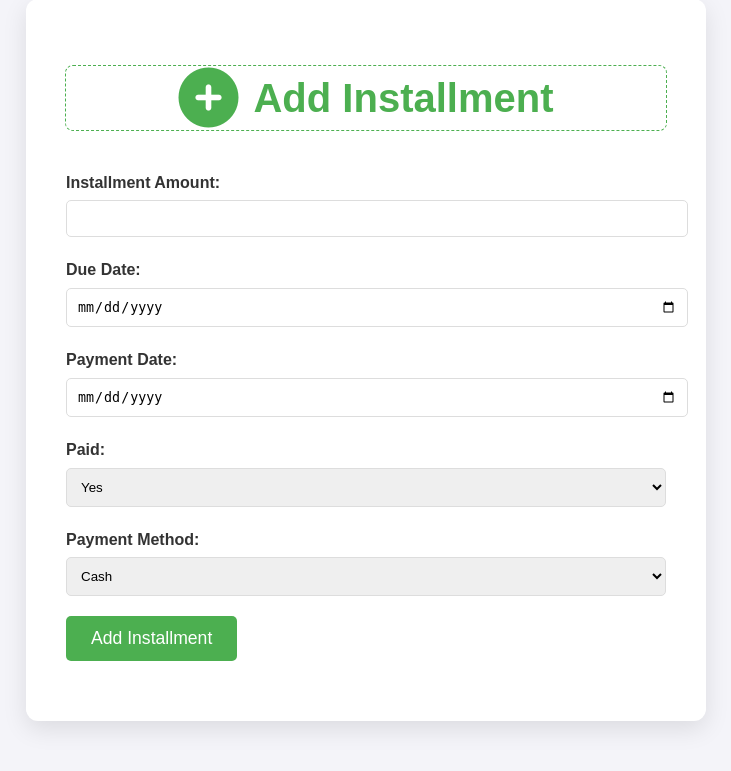
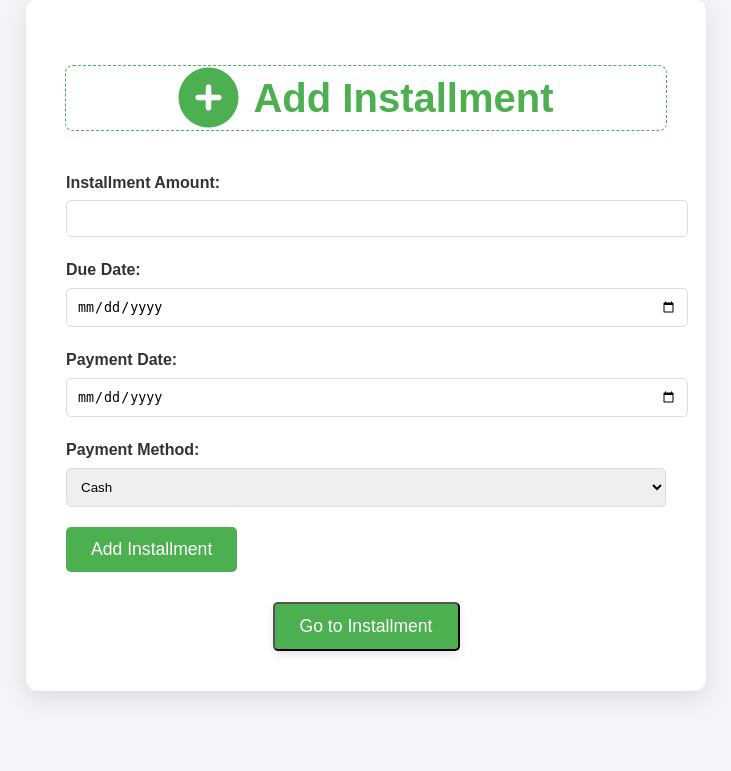
Before and after one commit to AhsanUddin200/olpp-, a PHP site: page /add_installment.php in a window 1280 px wide. Shown: the part 51-822 px from the top of the page, without its empty margins (274-1005 px from the left). After the commit the page ends 750 px from the top, so only its background shows below. Run offline with PHP 8.4, Linux system fonts and the light colour scheme; data that the repository does not hold is empty.

Commit message:
Work Done

```diff
--- a/add_installment.php
+++ b/add_installment.php
@@ -1,3 +1,54 @@
+        <?php
+        // Database connection
+        $servername = "localhost";
+        $username = "root"; // Your database username
+        $password = ""; // Your database password
+        $dbname = "olpp_db"; // Your database name
+
+        // Create connection
+        $conn = new mysqli($servername, $username, $password, $dbname);
+
+        // Check connection
+        if ($conn->connect_error) {
+            die("Connection failed: " . $conn->connect_error);
+        }
+
+        // Initialize user ID (make sure this is set correctly)
+        $user_id = 1; // Set this to the correct user ID based on your application's logic
+
+        // Prepare and bind
+        if ($_SERVER["REQUEST_METHOD"] == "POST") {
+            // Retrieve form data
+            $amount = $_POST['amount'];
+            $due_date = $_POST['due_date'];
+            $payment_date = $_POST['payment_date'];
+            $payment_method = $_POST['payment_method'];
+
+            // Transaction ID is optional
+            $transaction_id = !empty($_POST['transaction_id']) ? $_POST['transaction_id'] : null;
+
+            // Prepare SQL statement
+            $stmt = $conn->prepare("INSERT INTO payment_history (amount, due_date, payment_date, payment_method, transaction_id, user_id) VALUES (?, ?, ?, ?, ?, ?)");
+
+            // Bind parameters
+            // Note: Assuming amount is a float, transaction_id can be nullable (string), and user_id is an integer
+            $stmt->bind_param("issssi", $amount, $due_date, $payment_date, $payment_method, $transaction_id, $user_id);
+
+            // Execute the statement and check for errors
+            if ($stmt->execute()) {
+                echo "<div class='alert'>New installment added successfully.</div>";
+            } else {
+                echo "<div class='alert'>Error executing query: " . $stmt->error . "</div>";
+            }
+
+            // Close the statement
+            $stmt->close();
+        }
+
+        // Close the connection
+        $conn->close();
+        ?>
+
         <!DOCTYPE html>
         <html lang="en">
         <head>
@@ -100,7 +151,7 @@
                     justify-content: center;
                     margin-top: 30px;
                 }
-        .back-button a {
+                .back-button button {
                     text-decoration: none;
                     background-color: #4caf50;
                     color: white;
@@ -110,7 +161,7 @@
                     font-size: 1.1em;
                     box-shadow: 0 4px 10px rgba(0, 0, 0, 0.1);
                 }
-        .back-button a:hover {
+                .back-button button:hover {
                     background-color: #45a049;
                     transform: translateY(-2px);
                 }
@@ -133,6 +184,10 @@
                     } else {
                         transactionIdDiv.style.display = 'none';
                     }
+                }
+
+                function redirectToInstallment() {
+                    window.location.href = 'installment.php';
                 }
             </script>
         </head>
@@ -157,13 +212,6 @@
                         <input type="date" name="payment_date" id="payment_date" required>
                     </div>
                     <div class="form-group">
-                <label for="paid">Paid:</label>
-                <select name="paid" id="paid" required>
-                    <option value="Yes">Yes</option>
-                    <option value="No">No</option>
-                </select>
-            </div>
-            <div class="form-group">
                         <label for="payment_method">Payment Method:</label>
                         <select name="payment_method" id="payment_method" onchange="toggleTransactionId()" required>
                             <option value="Cash">Cash</option>
@@ -180,6 +228,10 @@
                     </div>
                 </form>
 
+                <!-- Redirect Button -->
+                <div class="back-button">
+                    <button onclick="redirectToInstallment()">Go to Installment</button>
+                </div>
             </div>
         </body>
         </html>
--- a/installment.php
+++ b/installment.php
@@ -37,6 +37,7 @@ if (isset($_GET['user_id'])) {
         exit;
     }
     ?>
+
 
     <!DOCTYPE html>
     <html lang="en">
@@ -209,7 +210,9 @@ if (isset($_GET['user_id'])) {
                         <strong>Payment Type:</strong> <span>Installment</span><br>
                         <strong>Serial Number:</strong> <span><?php echo htmlspecialchars($installment['serial_number']); ?></span><br>
                         <strong>Laptop Model:</strong> <span><?php echo htmlspecialchars($installment['laptop_model']); ?></span><br>
-                    <strong>Laptop Configuration:</strong> <span><?php echo htmlspecialchars($installment['laptop_configuration']); ?></span>
+                        <strong>Laptop Configuration:</strong> <span><?php echo htmlspecialchars($installment['laptop_configuration']); ?></span><br>
+                        <strong>Amount:</strong> <span><?php echo htmlspecialchars($payment_history[0]['amount'] ?? 'N/A'); ?></span><br>
+                        <strong>Remaining Amount:</strong> <span><?php echo htmlspecialchars($payment_history[0]['remaining_amount'] ?? 'N/A'); ?></span>
                     </div>
                 <?php endforeach; ?>
             </div>
```
Lines whose indentation alone changed are shown as unchanged.
